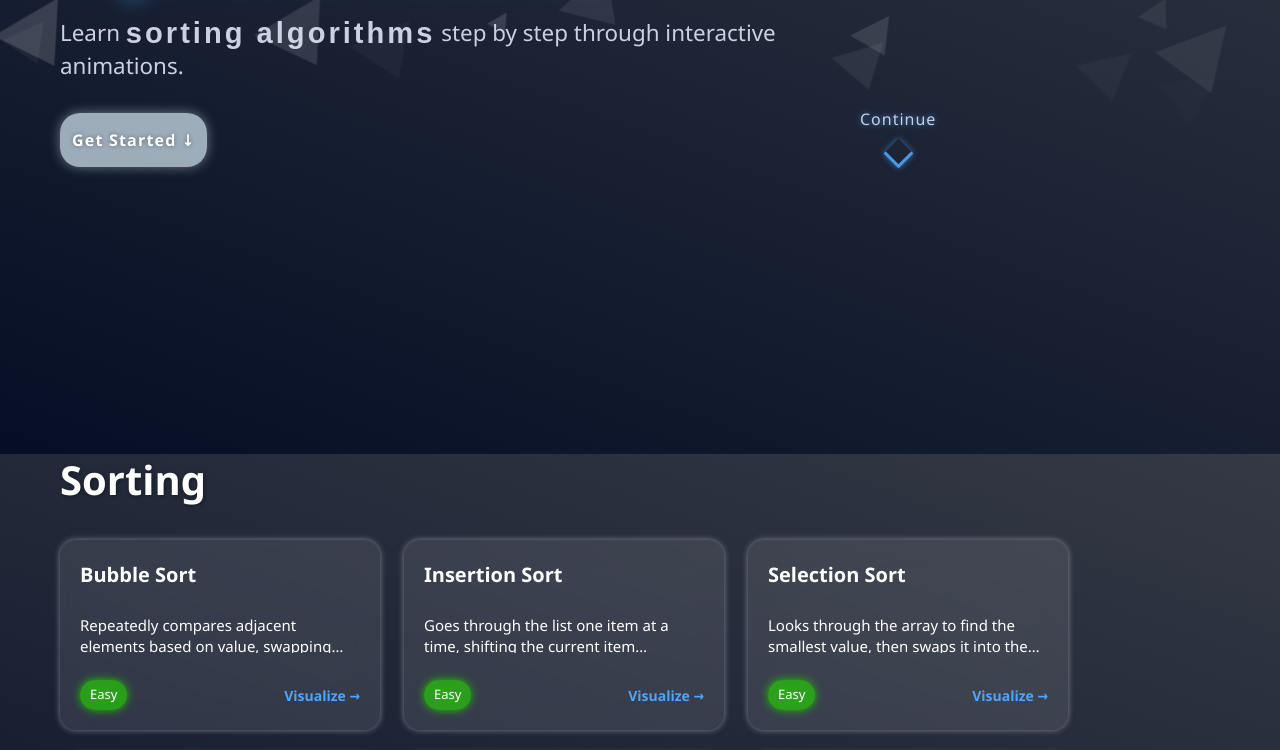
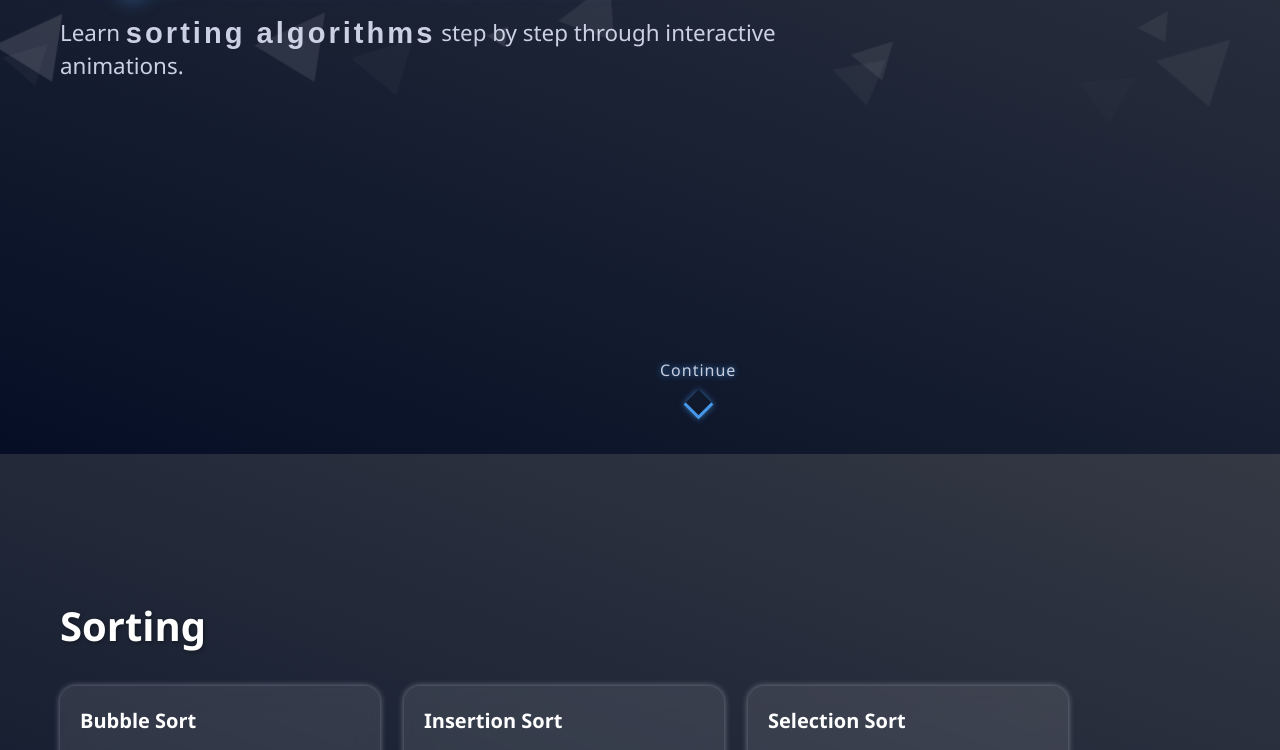
Before and after one commit to masonliiu/fullstack-algorithm-visualizer, a React (Vite) app in the folder frontend/: page / in a window 1280 px wide. Shown: the part 346-1096 px from the top of the page. Built offline with nearby package versions, Linux system fonts and the light colour scheme.

Commit message:
feat: added sleek continue instead of get started button

```diff
--- a/frontend/src/pages/Home.css
+++ b/frontend/src/pages/Home.css
@@ -147,7 +147,7 @@ body {
 .pathfinding-section,
 .graph-section,
 .sorting-section {
-    margin-top: 150px;
+    margin-top: 350px;
     opacity: 0;
     transform: translateY(40px);
     transition: opacity 0.7s ease, transform 0.7s ease;
@@ -165,9 +165,8 @@ body {
 
 .scroll-down {
     position: fixed;
-    left: 100%;
-    bottom: 1%;
-    transform: translateX(-50%);
+    left: 75vh;
+    top: 58vh;
     display: flex;
     flex-direction: column;
     align-items: center;
--- a/frontend/src/pages/Home.jsx
+++ b/frontend/src/pages/Home.jsx
@@ -56,11 +56,6 @@ export default function Home() {
                     </span>{" "}
                     step by step through interactive animations.
                 </p>
-                <button className="hero-button" onClick={() =>
-                    document.querySelector(".sorting-section")?.scrollIntoView({ behavior: "smooth" })
-                }>
-                    Get Started ↓
-                </button>
                 <div className="scroll-down"
                     onClick={() =>
                         document.querySelector(".sorting-section")?.scrollIntoView({ behavior: "smooth"})
```
